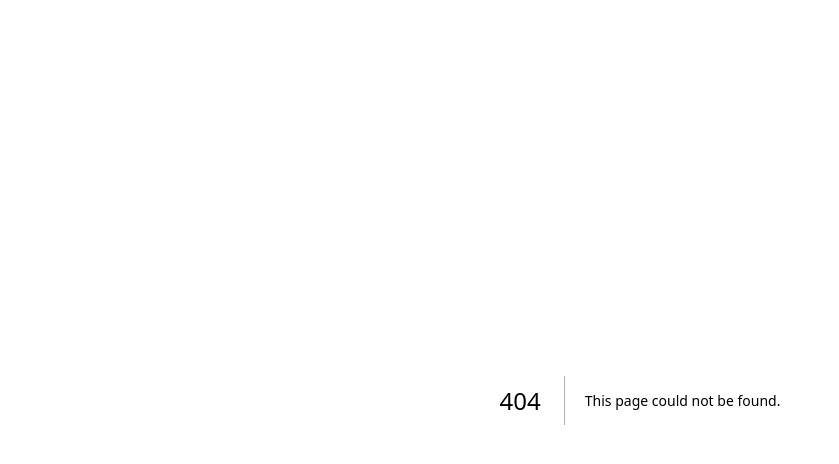
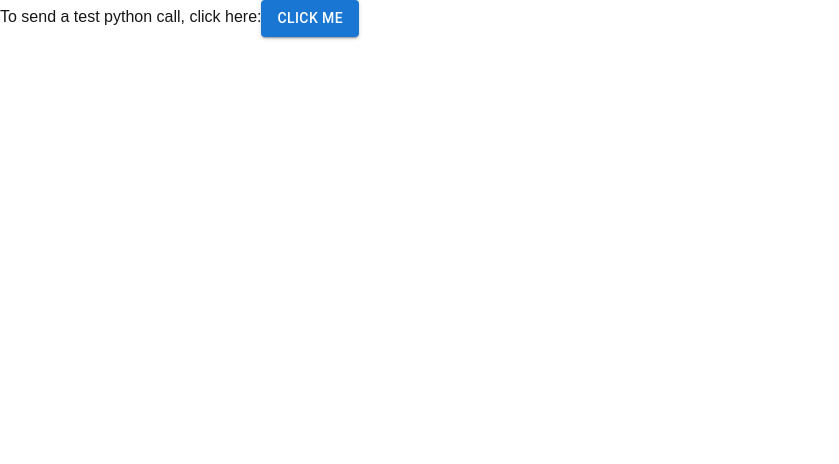
Before and after one commit to arcode35/EcoTrack, a Next.js app: page /main in a window 1280 px wide. Before the commit this address had no page. Shown: the top 464 px of the page, without its empty margins (0-839 px from the left). Built offline with nearby package versions, Linux system fonts and the light colour scheme.

Commit message:
python call working

```diff
--- a/src/app/login/page.js
+++ b/src/app/login/page.js
@@ -15,7 +15,8 @@ export default function Login()
             password: password,
         })
         //This will be a button directing users to the login.
-        console.log(response.data.message)
+        const responseData = await response.data
+        console.log(responseData.message)
     }
 
     return (
@@ -38,9 +39,6 @@ export default function Login()
             </p>
             {/* On click, calls login function. */}
             <Button variant = "contained" onClick={sendLoginInfo}>Sign In</Button>
-            <p>To send a test python call, click here:
-                <Button></Button>
-            </p>
         </div>
     )
 }
--- /dev/null
+++ b/src/app/main/page.js
@@ -0,0 +1,24 @@
+'use client'
+import Link from 'next/link';
+import { Button, TextField } from "@mui/material";
+import { useState } from 'react';
+import axios from "axios";
+
+export default function Main()
+{
+    // This is the function sending the username and passwrod to the backend.
+    const testPythonCall = async() => {
+        const response = await axios.get("http://localhost:5001/python/message", {
+        })
+        const result = await response.data
+        console.log(result)
+    }
+
+    return (
+        <div>
+            <p>To send a test python call, click here:
+                <Button variant='contained' onClick={testPythonCall}>CLICK ME</Button>
+            </p>
+        </div>
+    )
+}
```
